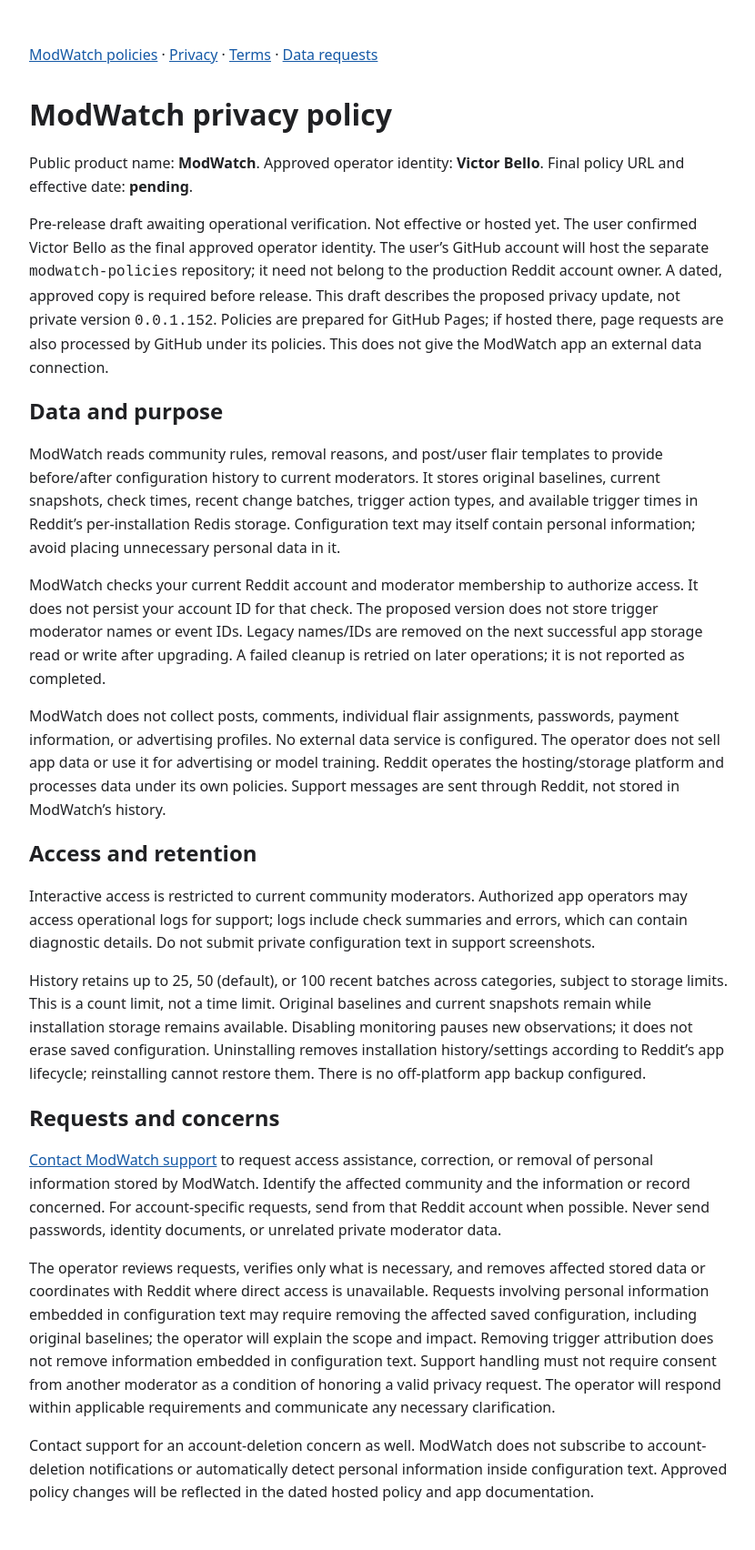
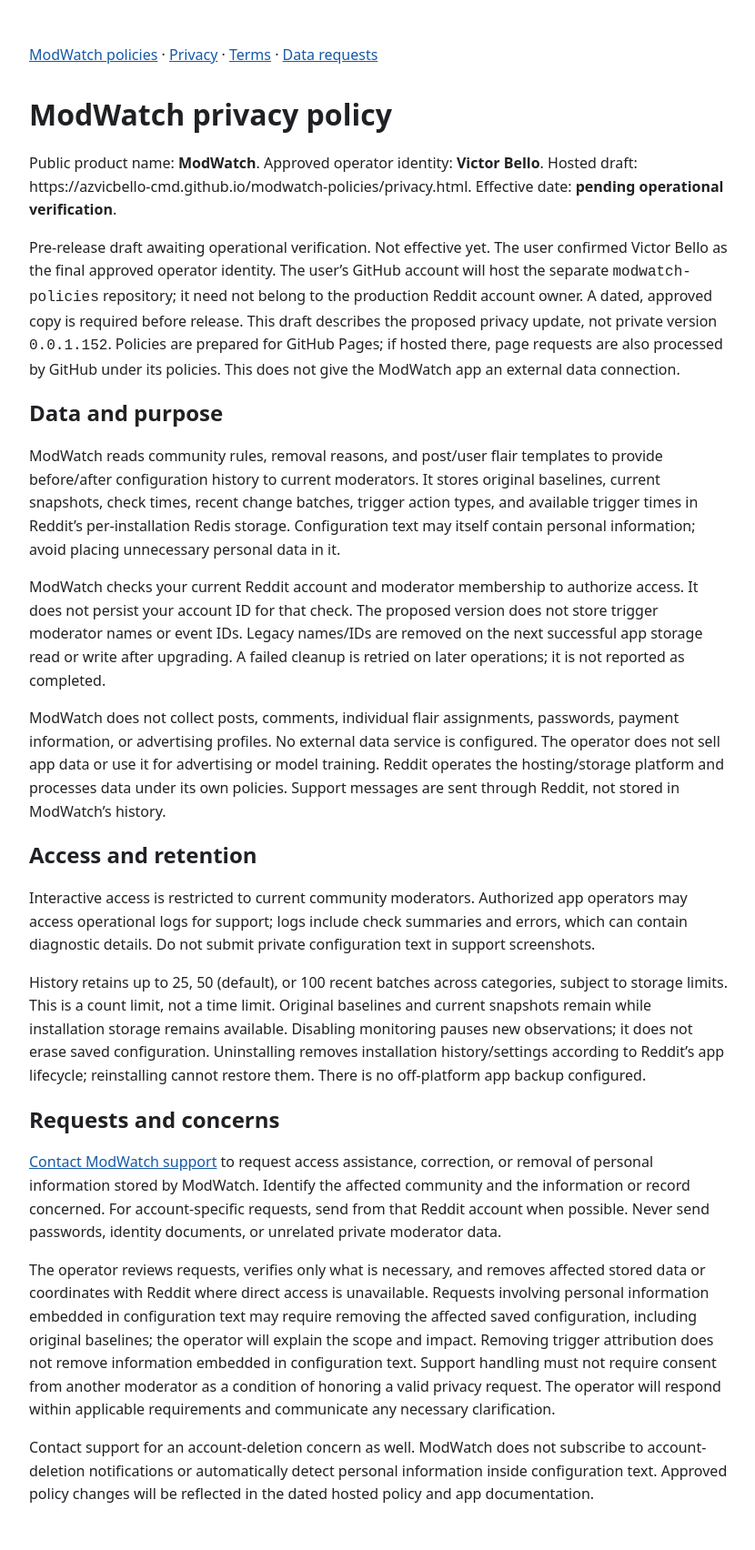
Before and after one commit to azvicbello-cmd/modwatch-policies, a Jekyll site: the page built from privacy.md, in a window 1280 px wide. Shown: the whole page at 91% size, without its empty margins (224-1054 px from the left). Built offline with Jekyll 4.4.1, drawn with Linux system fonts in a browser that asks for light colours.

Commit message:
Record approved identity and hosted draft policy URLs

```diff
--- a/privacy.md
+++ b/privacy.md
@@ -5,9 +5,9 @@ title: ModWatch privacy policy
 
 # ModWatch privacy policy
 
-Public product name: **ModWatch**. Approved operator identity: **Victor Bello**. Final policy URL and effective date: **pending**.
+Public product name: **ModWatch**. Approved operator identity: **Victor Bello**. Hosted draft: https://azvicbello-cmd.github.io/modwatch-policies/privacy.html. Effective date: **pending operational verification**.
 
-Pre-release draft awaiting operational verification. Not effective or hosted yet. The user confirmed Victor Bello as the final approved operator identity. The user's GitHub account will host the separate `modwatch-policies` repository; it need not belong to the production Reddit account owner. A dated, approved copy is required before release. This draft describes the proposed privacy update, not private version `0.0.1.152`. Policies are prepared for GitHub Pages; if hosted there, page requests are also processed by GitHub under its policies. This does not give the ModWatch app an external data connection.
+Pre-release draft awaiting operational verification. Not effective yet. The user confirmed Victor Bello as the final approved operator identity. The user's GitHub account will host the separate `modwatch-policies` repository; it need not belong to the production Reddit account owner. A dated, approved copy is required before release. This draft describes the proposed privacy update, not private version `0.0.1.152`. Policies are prepared for GitHub Pages; if hosted there, page requests are also processed by GitHub under its policies. This does not give the ModWatch app an external data connection.
 
 ## Data and purpose
 
```
Also changed, not shown: terms.md (+2 -2 lines), README.md.
